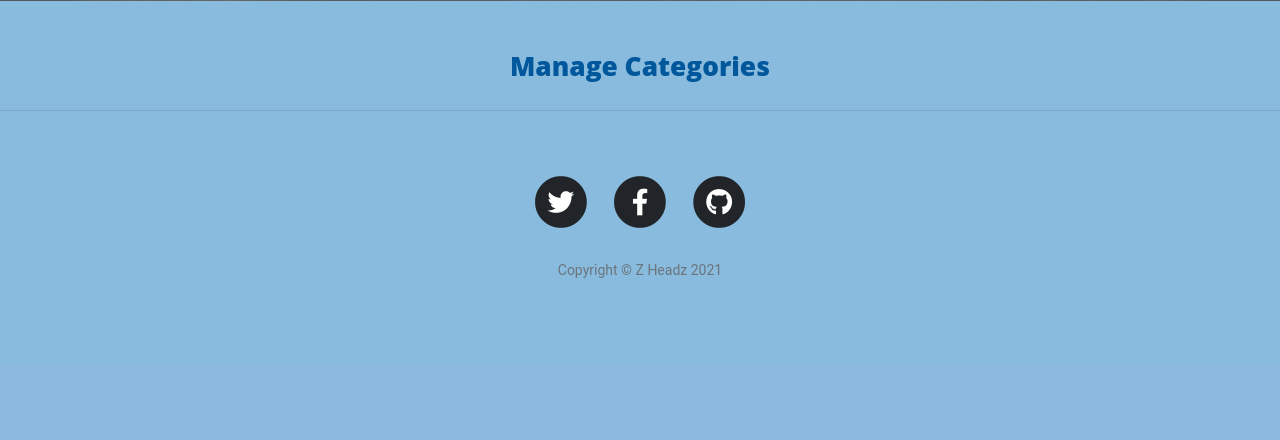
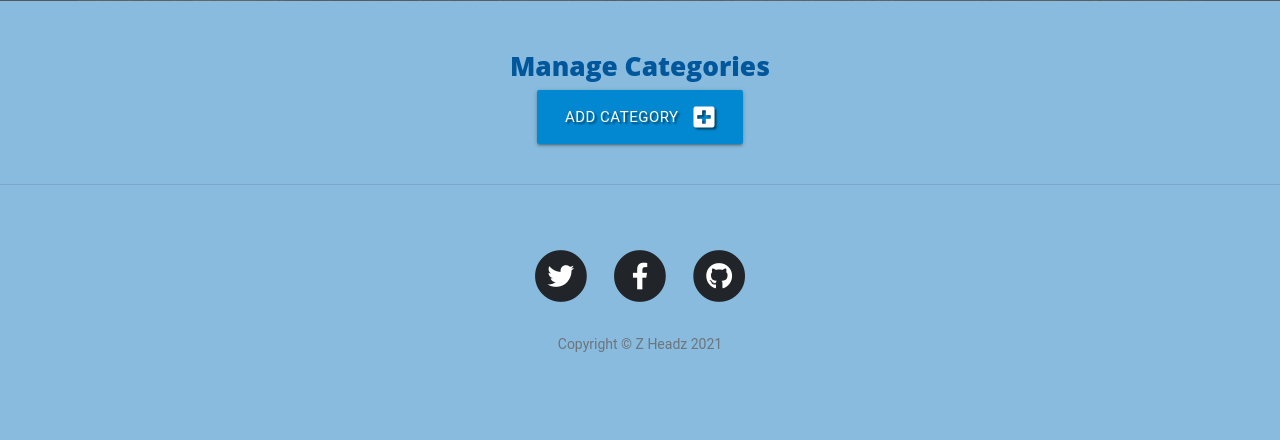
Before and after one commit to Code-Institute-Submissions/davepeyton-milestone-3-Z-Headz_SeptResub, a Flask app: page /get_categories in a window 1280 px wide. Shown: the part 531-971 px from the top of the page. Before the commit the page ends 809 px from the top, so only its background shows below. Run offline with Flask 2, Linux system fonts and the light colour scheme; data that the repository does not hold is empty; some libraries are stand-ins or nearby versions.

Commit message:
categories.html

```diff
--- a/templates/categories.html
+++ b/templates/categories.html
@@ -2,6 +2,14 @@
 {% block content %}
 
     <h3 class="light-blue-text text-darken-4 center-align">Manage Categories</h3>
+
+     <div class="row">
+        <div class="col s12 center-align">
+            <a href="{{ url_for('add_category') }}" class="btn-large light-blue darken-2 text-shadow">
+                Add Category <i class="fas fa-plus-square right"></i>
+            </a>
+        </div>
+    </div>
 
     <div class="row">
         {% for category in categories %}
```
